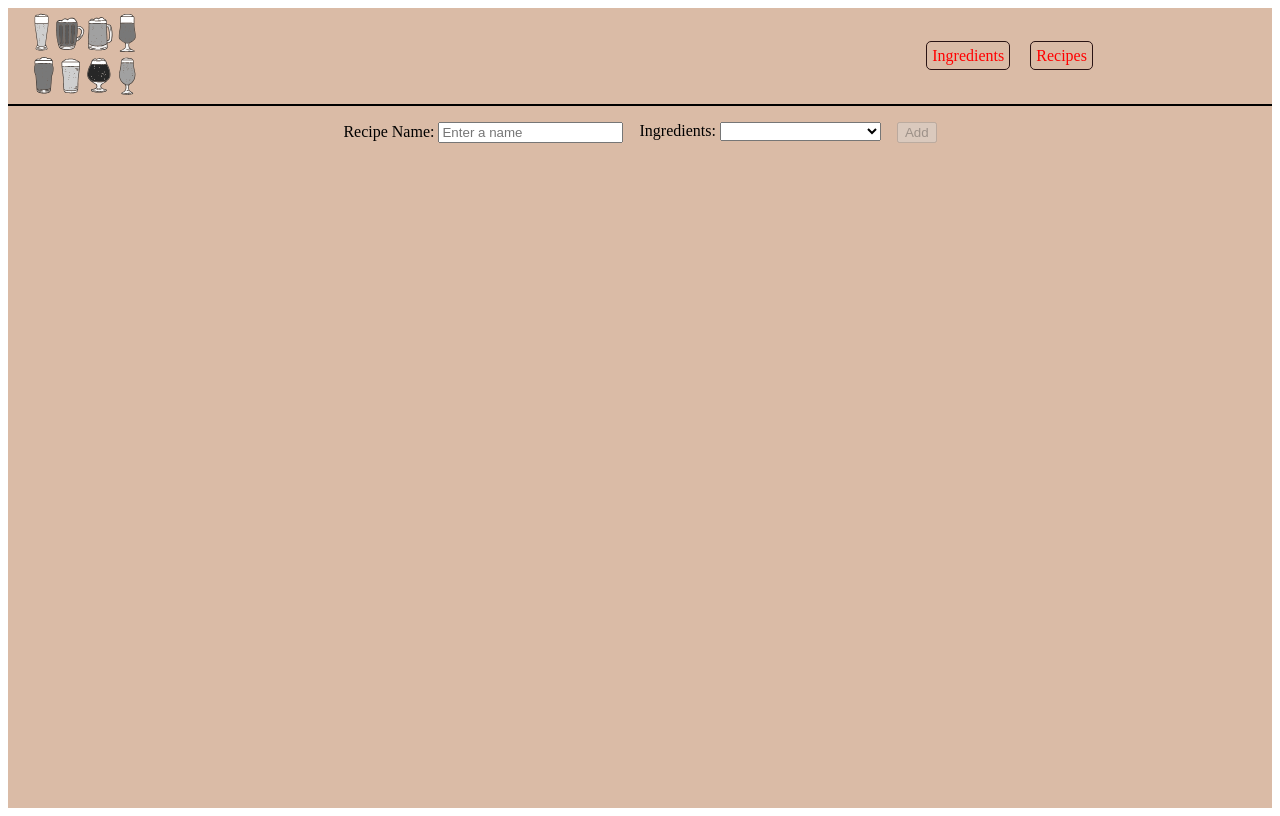
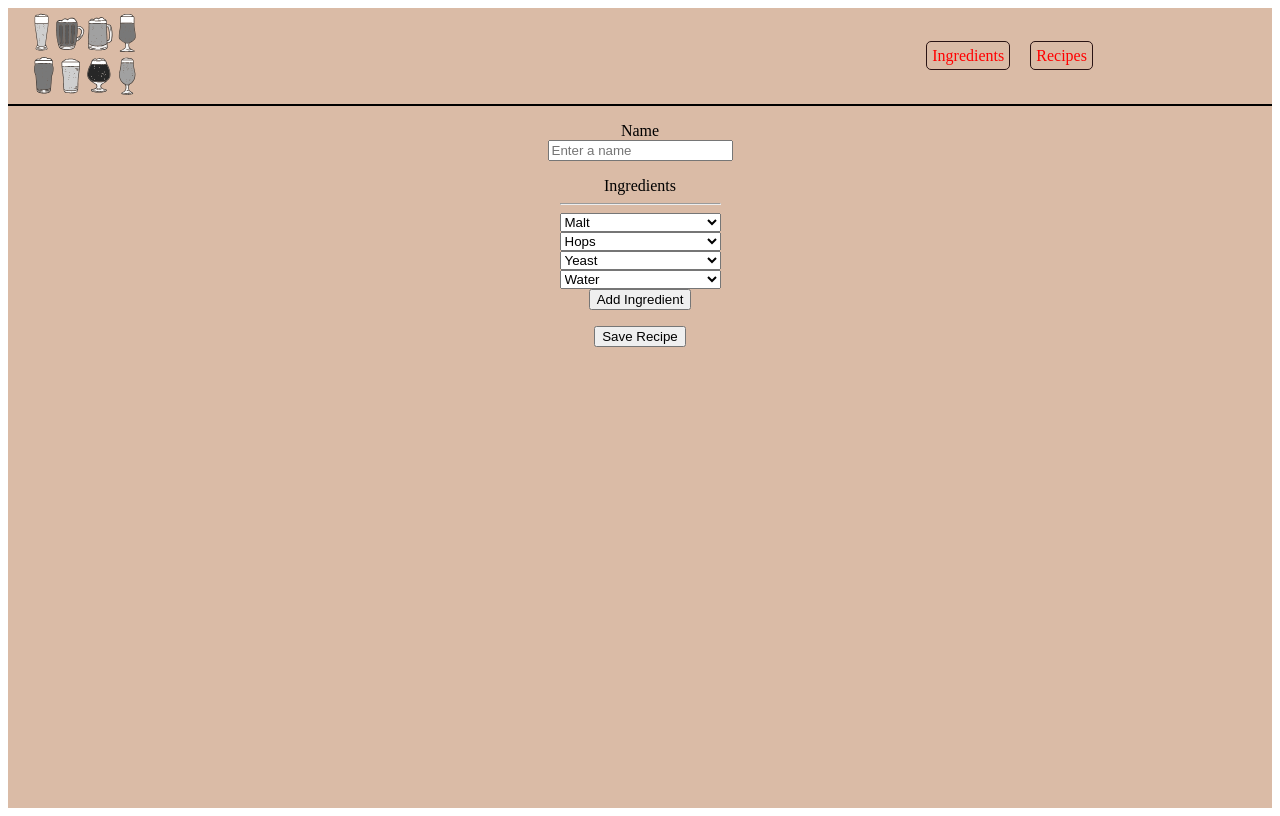
Before and after one commit to tomiludanyi/brew-manager, an Angular app: page /recipe-edit/1 in a window 1280 px wide. Built offline with nearby package versions, Linux system fonts and the light colour scheme; data requests are answered from the project's data file.

Commit message:
Recipe model/service/edit components added

```diff
--- a/src/app/recipes/recipe-edit/recipe-edit.component.css
+++ b/src/app/recipes/recipe-edit/recipe-edit.component.css
@@ -6,5 +6,7 @@ textarea.ng-invalid.ng-touched {
 .recipe-input {
     display: flex;
     gap: 1rem;
-    justify-content: center;
+    flex-direction: column;
+    align-items: center;
+    text-align: center;
 }
--- a/src/app/recipes/recipe-edit/recipe-edit.component.html
+++ b/src/app/recipes/recipe-edit/recipe-edit.component.html
@@ -1,15 +1,24 @@
 <form [formGroup]="recipeForm" (ngSubmit)="onSubmit()">
     <div class="recipe-input">
         <div>
-            <label for="name">Recipe Name: </label>
-            <input type="text" id="name" formControlName="name" [placeholder]="recipeForm.get('name')?.touched ? '' : 'Enter a name'">
+            <label for="name">Name</label>
+            <div>
+                <input type="text" id="name" formControlName="name" placeholder="Enter a name"
+                        [attr.placeholder]="recipeForm.get('name')?.touched ? '' : 'Enter a name'">
+            </div>
         </div>
         <div>
-            <label for="ingredient">Ingredients: </label>
-            <select id="ingredient" formControlName="ingredient">
-                <option *ngFor="let ingredient of ingredients" [value]="ingredient">{{ ingredient.name }}</option>
-            </select>
+            <label for="ingredients">Ingredients</label>
+            <hr>
+            <div formArrayName="ingredients">
+                <div *ngFor="let ingredientCtrl of controls; let i = index" [formGroupName]="i">
+                    <select id="ingredients" formControlName="name">
+                        <option *ngFor="let ingredient of ingredients$ | async" [value]="ingredient.name">{{ ingredient.name }}</option>
+                    </select>
+                </div>
+            </div>
+            <button type="button" (click)="addIngredient()">Add Ingredient</button>
         </div>
-        <button type="submit" [disabled]="!recipeForm.valid">Add</button>
+        <button type="submit">Save Recipe</button>
     </div>
 </form>
--- a/src/app/recipes/recipe-edit/recipe-edit.component.ts
+++ b/src/app/recipes/recipe-edit/recipe-edit.component.ts
@@ -1,7 +1,9 @@
 import { Component, OnInit } from '@angular/core';
-import { FormControl, FormGroup, Validators } from "@angular/forms";
-import { Ingredient } from "../../ingredients/ingredient.model";
+import { FormArray, FormControl, FormGroup, Validators } from "@angular/forms";
+import { ActivatedRoute, Params, Router } from "@angular/router";
 import { IngredientService } from "../../ingredients/ingredient.service";
+import { Recipe } from "../recipe.model";
+import { RecipeService } from "../recipe.service";
 
 @Component({
 	selector: 'app-recipe-edit',
@@ -10,22 +12,77 @@ import { IngredientService } from "../../ingredients/ingredient.service";
 })
 export class RecipeEditComponent implements OnInit {
 	recipeForm!: FormGroup;
-    ingredients: Ingredient[] = [];
+	ingredients$ = this.ingredientService.ingredients$;
+	recipeIngredients = new FormArray<any>([]);
+	editMode = false;
+	id!: number;
+	editedItem!: Recipe;
 
-    constructor(private ingredientService: IngredientService) {
+	constructor(private route: ActivatedRoute,
+	            private recipeService: RecipeService,
+	            private router: Router,
+	            private ingredientService: IngredientService) {
+	}
+
+	get controls() {
+		return (<FormArray>this.recipeForm.get('ingredients')).controls;
 	}
 
 	ngOnInit(): void {
-        this.ingredientService.getIngredients().subscribe(ingredients => {
-            this.ingredients = ingredients;
+		this.route.params
+			.subscribe((params: Params)=> {
+				this.id = +params['id'];
+				this.editMode = params['id'] != null;
+			})
+		this.initForm();
+	}
+
+	private initForm() {
+		let recipeName = '';
+		if (this.editMode) {
+			this.recipeService.getRecipe(this.id).subscribe(recipe => {
+				if (recipe) {
+					this.editedItem = recipe;
+					recipeName = recipe.name;
+					if (recipe['ingredients']) {
+						for (let ingredient of recipe.ingredients) {
+							this.recipeIngredients.push(
+								new FormGroup({
+									'name': new FormControl(ingredient.name, Validators.required)
+								})
+							);
+						}
+					}
+				}
 			});
+		}
+
 		this.recipeForm = new FormGroup({
-            'name': new FormControl(null, Validators.required),
-            'ingredient': new FormControl(null)
+			'name': new FormControl(recipeName, Validators.required),
+			'ingredients': this.recipeIngredients
 		});
 	}
 
 	onSubmit() {
+		this.recipeService.addRecipe(this.recipeForm.value);
+		this.recipeForm.reset();
+		// this.onCancel();
+	}
+
+	addIngredient() {
+		(<FormArray>this.recipeForm.get('ingredients')).push(
+			new FormGroup({
+				'name': new FormControl(null, Validators.required),
+			})
+		);
+	}
+
+	// removeIngredient(i: number) {
+	// 	(<FormArray>this.recipeForm.get('ingredients')).removeAt(i);
+	// }
+
+	// onCancel() {
+	 	// this.router.navigate(['../'], { relativeTo: this.route });
+	// }
 
 }
-}
--- /dev/null
+++ b/src/app/recipes/recipe.model.ts
@@ -0,0 +1,6 @@
+import { Ingredient } from "../ingredients/ingredient.model";
+
+export class Recipe {
+	constructor(public name: string,
+	            public ingredients: Ingredient[]) {}
+}
--- /dev/null
+++ b/src/app/recipes/recipe.service.ts
@@ -0,0 +1,33 @@
+import { HttpClient } from "@angular/common/http";
+import { Injectable } from "@angular/core";
+import { shareReplay, Subject, switchMap, tap } from "rxjs";
+import { Recipe } from "./recipe.model";
+
+@Injectable({providedIn: 'root'})
+export class RecipeService {
+	recipesChanged = new Subject<Recipe[]>();
+
+	private recipesUrl = 'http://localhost:3000/recipes';
+
+	recipes$ = this.getRecipes();
+
+	constructor(private http: HttpClient) {
+	}
+
+	getRecipe(id: number) {
+		return this.http.get<Recipe>(`${ this.recipesUrl }/${ id }`);
+	}
+
+	getRecipes() {
+		return this.http.get<Recipe[]>(`${ this.recipesUrl }/`).pipe(
+			tap(recipes => this.recipesChanged.next(recipes)),
+			shareReplay()
+		);
+	}
+
+	addRecipe(recipe: Recipe) {
+		return this.http.post(`${ this.recipesUrl }/`, recipe).pipe(
+			switchMap(() => this.getRecipes())
+		);
+	}
+}
```
Lines whose indentation alone changed are shown as unchanged.
